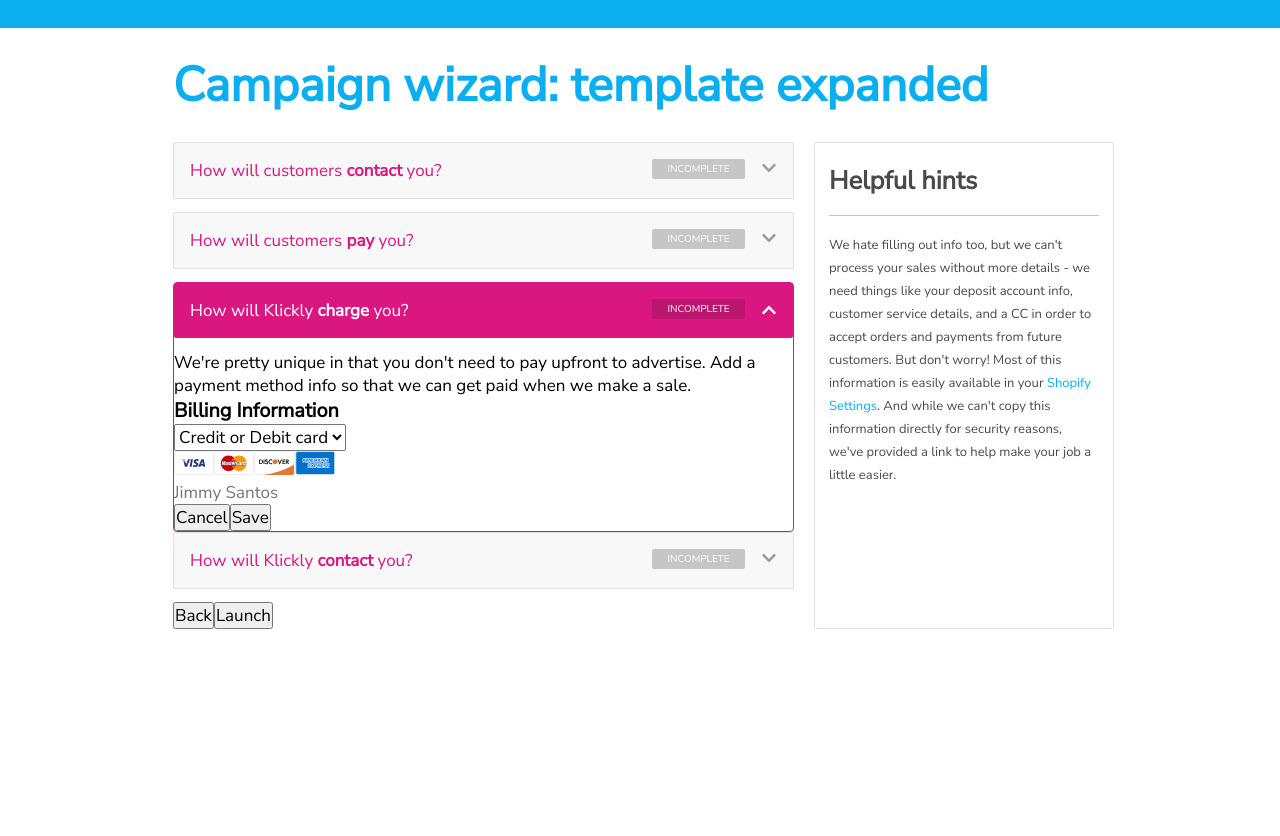
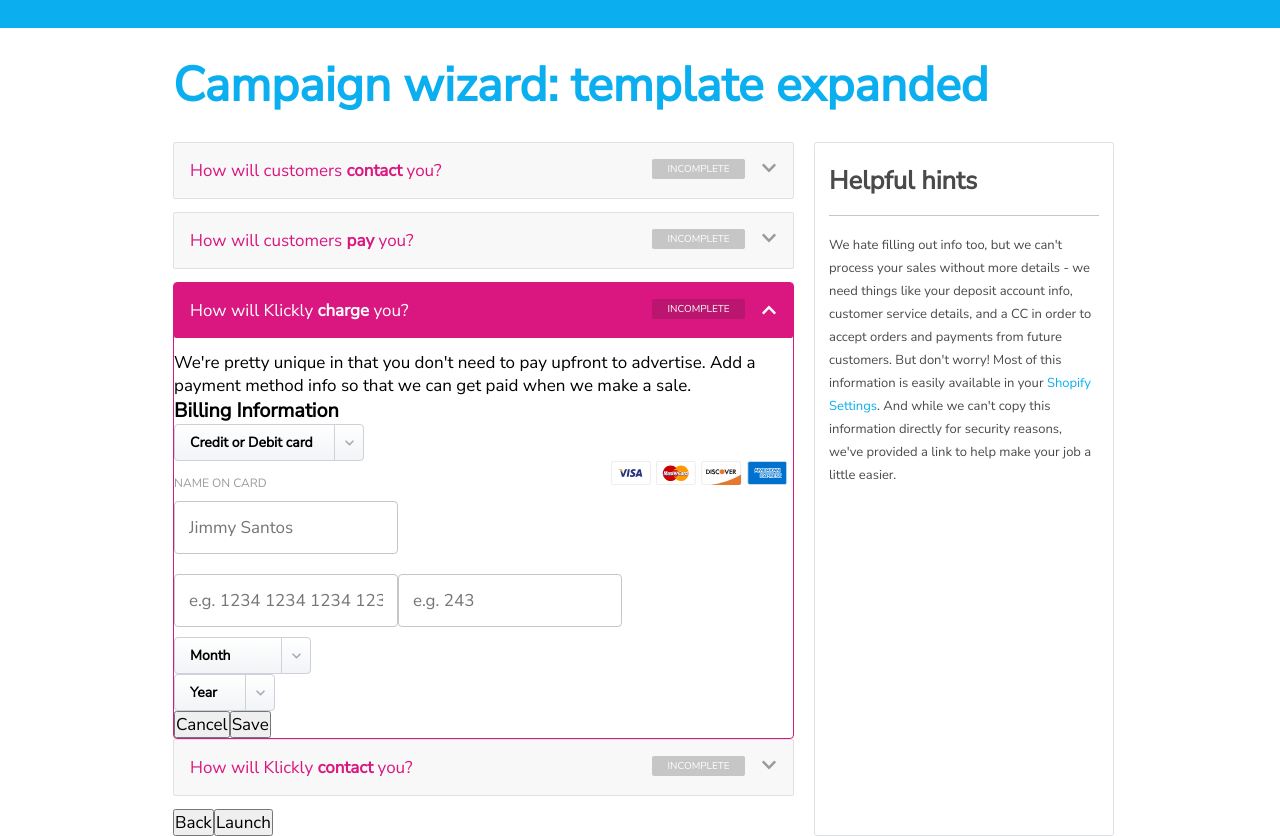
Before and after one commit to SvitlanaTsupryk-jul18/Klicky, a React (Create React App) app: page / in a window 1280 px wide. Both pictures are taken after a click on the button 769 px from the left and 309 px from the top of the page. Before the commit the page ends 800 px from the top, so only its background shows below. Built offline with nearby package versions, Linux system fonts and the light colour scheme.

Commit message:
created select component

```diff
--- a/src/App.scss
+++ b/src/App.scss
@@ -138,18 +138,61 @@ body {
   }
 }
 
+.select {
+  &__input {
+    border-radius: 4px;
+    border: solid 1px #ced0da;
+    font-size: 14px;
+    font-weight: 600;
+    line-height: 19px;
+    background-image: linear-gradient(to top, #f2f4f7, #ffffff);
+    padding: 8px 15px;
+    -moz-appearance: none;
+    -webkit-appearance: none;
+    cursor: pointer;
+    outline-color: $blueColor;
+    padding-right: 50px;
+  }
+
+  &__arrow {
+    display: inline-block;
+    border-left: 1px solid #ced0da;
+    width: 20px;
+    height: 36px;
+    padding-left: 10px;
+    vertical-align: middle;
+    transform: translateX(-30px);
+    pointer-events: none;
+  }
+}
+
 .cards {
+  display: flex;
+  justify-content: space-between;
+  align-items: flex-end;
+  &__title {
+    color: #9b9b9b;
+    font-size: 12px;
+    text-transform: uppercase;
+  }
   &__card {
     position: absolute;
     opacity: 0;
     width: 0;
     height: 0;
-    margin-right: 5px;
     & + img {
       cursor: pointer;
+      margin-right: 5px;
     }
     &:checked + img {
       outline: 2px solid $mainColor;
     }
   }
 }
+
+input {
+  border: solid 1px #c6c6c6;
+  padding: 14px;
+  border-radius: 4px;
+  margin: 10px 0;
+}
--- a/src/components/Cards.js
+++ b/src/components/Cards.js
@@ -4,6 +4,8 @@ const Cards = props => {
   const { cardType, handleChange } = props;
   return (
     <div className="cards">
+      <p className="cards__title">Name on Card</p>
+      <div>
         <label>
           <input
             type="radio"
@@ -49,6 +51,7 @@ const Cards = props => {
           <img src="./images/amex-light.svg" alt="Amex" />
         </label>
       </div>
+    </div>
   );
 };
 
--- a/src/components/Form.js
+++ b/src/components/Form.js
@@ -1,32 +1,36 @@
 import React from "react";
 import Cards from "./Cards";
+// import Input from "./Input";
+import Select from "./Select";
 
 class Form extends React.Component {
   state = {
     debitCard: "Credit or Debit",
     cardType: "",
-    userName: ""
+    userName: "",
+    cardNumber: "",
+    cardCVV: "",
+    cardMonth: "",
+    cardYear: ""
   };
 
   handleChange = target => {
     this.setState({
-      ...this.state,
+      // ...this.state,
       [target.name]: target.value
     });
   };
 
-  handleInputChange = event => {
-    const target = event.target;
-    const value = target.type === "checkbox" ? target.checked : target.value;
-    const name = target.name;
-
-    this.setState({
-      [name]: value
-    });
-  };
-
   render() {
-    const { debitCard, cardType, userName } = this.state;
+    const {
+      debitCard,
+      cardType,
+      userName,
+      cardNumber,
+      cardCVV,
+      cardMonth,
+      cardYear
+    } = this.state;
     console.log(this.state);
     return (
       <div className="charge">
@@ -37,28 +41,83 @@ class Form extends React.Component {
         </p>
         <form className="form">
           <h3 className="form__title">Billing Information</h3>
-          <div className="form__select">
-            <select
-              name="debitCard"
-              value={debitCard.value}
-              onChange={event => this.handleChange(event.target)}
-            >
-              <option value="credit">Credit or Debit card</option>
-              <option value="debit">Debit card</option>
-              <option value="credit">Credit card</option>
-            </select>
-          </div>
+          <Select
+            name={"debitCard"}
+            value={debitCard}
+            handleChange={this.handleChange}
+            className="select__input"
+            options={[
+              { value: "credit", label: "Credit or Debit card" },
+              { value: "debit", label: "Debit card" },
+              { value: "credit", label: "Credit card" }
+            ]}
+          />
           <Cards handleChange={this.handleChange} cardType={cardType} />
-
           <input
             name="userName"
             type="text"
             id="userName"
             onChange={event => this.handleChange(event.target)}
-            value={userName.value || ""}
+            value={userName.value}
             placeholder="Jimmy Santos"
             // className={userName.active ? "active--input" : ""}
           />
+          <div className="form__card-number">
+            <input
+              name="cardNumber"
+              type="text"
+              maxLength="16"
+              minLength="16"
+              placeholder="e.g. 1234 1234 1234 1234"
+              value={cardNumber.value}
+              onChange={event => this.handleChange(event.target)}
+            />
+            <input
+              name="cardCVV"
+              type="text"
+              maxLength="3"
+              minLength="3"
+              placeholder="e.g. 243"
+              value={cardCVV.value}
+              onChange={event => this.handleChange(event.target)}
+            />
+            <Select
+              name={"cardMonth"}
+              value={cardMonth}
+              handleChange={this.handleChange}
+              className="select__input"
+              options={[
+                { value: "Month", label: "Month" },
+                { value: "1", label: "January" },
+                { value: "2", label: "February" },
+                { value: "3", label: "March" },
+                { value: "4", label: "April" },
+                { value: "5", label: "May" },
+                { value: "6", label: "June" },
+                { value: "7", label: "July" },
+                { value: "8", label: "August" },
+                { value: "9", label: "September" },
+                { value: "10", label: "October" },
+                { value: "11", label: "November" },
+                { value: "12", label: "December" }
+              ]}
+            />
+            <Select
+              name={"cardYear"}
+              value={cardYear}
+              handleChange={this.handleChange}
+              className="select__input"
+              options={[
+                { value: "Year", label: "Year" },
+                { value: "2019", label: "2019" },
+                { value: "2020", label: "2020" },
+                { value: "2021", label: "2021" },
+                { value: "2022", label: "2022" },
+                { value: "2023", label: "2023" },
+                { value: "2024", label: "2024" }
+              ]}
+            />
+          </div>
         </form>
       </div>
     );
--- /dev/null
+++ b/src/components/Input.js
@@ -0,0 +1,19 @@
+import React from "react";
+
+const Input = props => {
+  const { name, type, handleChange, className, placeholder, value } = props;
+  return (
+    <>
+      <input
+        name={name}
+        type={type}
+        onChange={event => handleChange(event.target)}
+        value={value}
+        placeholder={placeholder}
+        className={className}
+      />
+    </>
+  );
+};
+
+export default Input;
--- /dev/null
+++ b/src/components/Select.js
@@ -0,0 +1,33 @@
+import React from "react";
+
+const Select = props => {
+  const { name, value, className, options, handleChange } = props;
+
+  return (
+    <div className="select">
+      <select
+        name={name}
+        value={value}
+        onChange={event => handleChange(event.target)}
+        className={`select__input ${className}`}
+      >
+        {options.map(({ optionValue, label }) => (
+          <option
+            value={optionValue}
+            // selected={value === optionValue}
+            key={Date.now() * 10 * Math.random()}
+          >
+            {label}
+          </option>
+        ))}
+      </select>
+      <img
+        className="select__arrow"
+        src="./images/arrow-down.svg"
+        alt="arrow__down"
+      />
+    </div>
+  );
+};
+
+export default Select;
```
Also changed, not shown: public/images/arrow-down.svg. Lines whose indentation alone changed are shown as unchanged.
